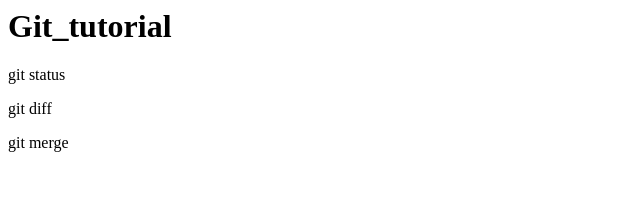
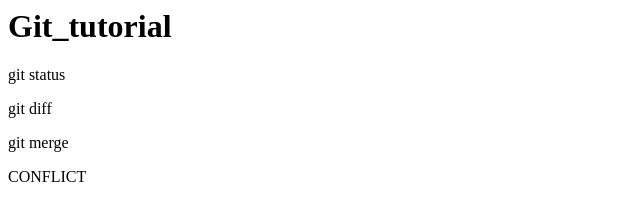
Before and after one commit to sugaya-e/git_tutorial, a plain HTML site: page index.html in a window 1280 px wide. Shown: the whole page, without its empty margins (0-640 px from the left). Drawn offline with Linux system fonts and the light colour scheme.

Commit message:
CONFLICT is added

```diff
--- a/index.html
+++ b/index.html
@@ -3,3 +3,4 @@
 <p>git diff</p>
 
 <p>git merge</p>
+<P>CONFLICT</p>
```
